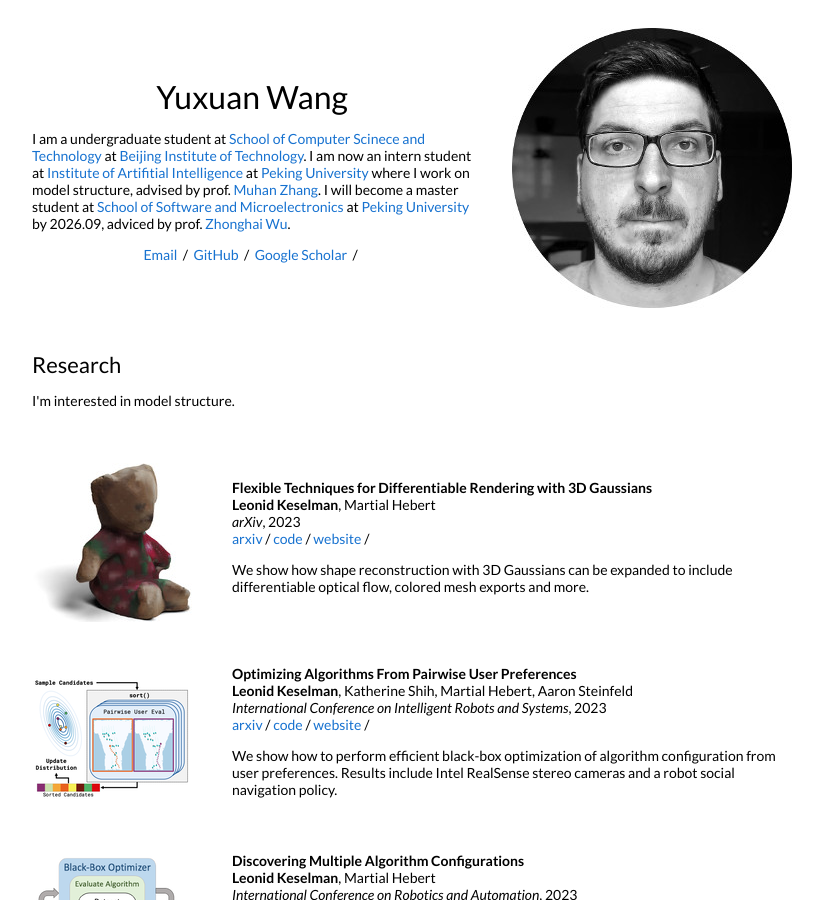
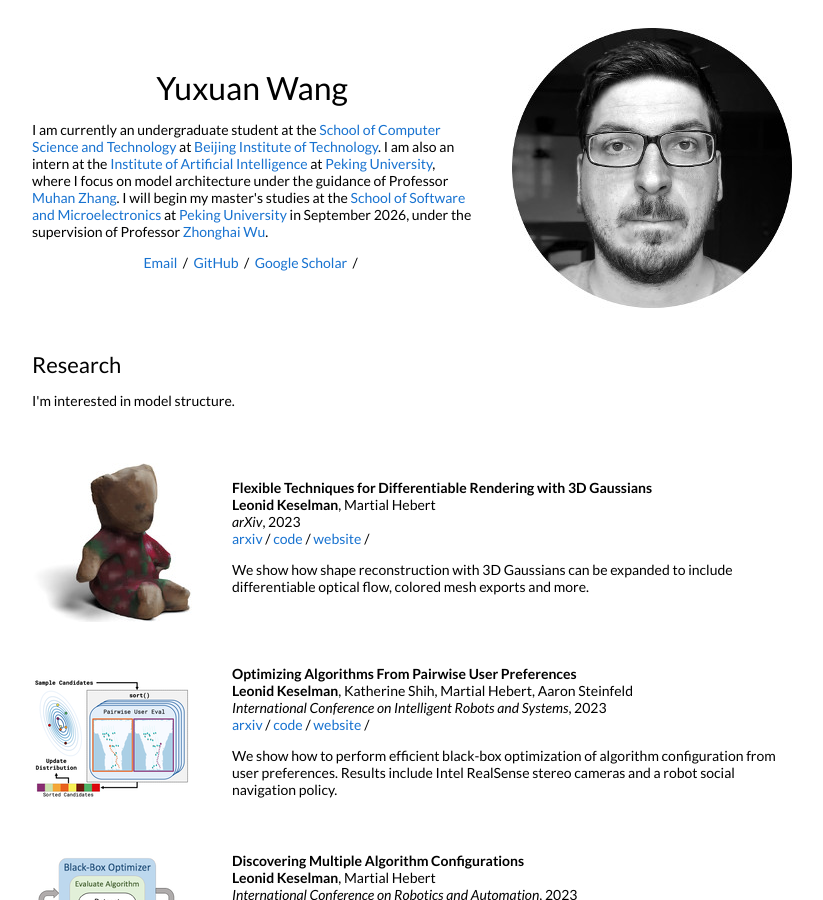
Before and after one commit to BILLYisavailable/billyisavailable.github.io, a Jekyll site: the page built from _posts/2023-08-28-3dgaussians.markdown, in a window 1280 px wide and 900 px high. Shown: the whole window, without its empty margins (228-1051 px from the left). Built offline with Jekyll 4.4.1, drawn with Linux system fonts in a browser that asks for light colours.

Commit message:
Update default.html

```diff
--- a/_layouts/default.html
+++ b/_layouts/default.html
@@ -34,7 +34,7 @@
               <h1>
                 Yuxuan Wang
               </h1>
-              <p>I am a undergraduate student at <a href="https://cs.bit.edu.cn/">School of Computer Scinece and Technology</a> at <a href="https://www.bit.edu.cn/">Beijing Institute of Technology</a>. I am now an intern student at <a href="https://www.ai.pku.edu.cn/">Institute of Artifitial Intelligence</a> at <a href="https://www.pku.edu.cn/">Peking University</a> where I work on model structure, advised by prof. <a href="https://muhanzhang.github.io/">Muhan Zhang</a>. I will become a master student at <a href="https://www.ss.pku.edu.cn/">School of Software and Microelectronics</a> at <a href="https://www.pku.edu.cn/">Peking University</a> by 2026.09, adviced by prof. <a href="https://www.ss.pku.edu.cn/teacherteam/teacherlist/1669-%E5%90%B4%E4%B8%AD%E6%B5%B7.html">Zhonghai Wu</a>.
+              <p>I am currently an undergraduate student at the <a href="https://cs.bit.edu.cn/">School of Computer Science and Technology</a> at <a href="https://www.bit.edu.cn/">Beijing Institute of Technology</a>. I am also an intern at the <a href="https://www.ai.pku.edu.cn/">Institute of Artificial Intelligence</a> at <a href="https://www.pku.edu.cn/">Peking University</a>, where I focus on model architecture under the guidance of Professor <a href="https://muhanzhang.github.io/">Muhan Zhang</a>. I will begin my master's studies at the <a href="https://www.ss.pku.edu.cn/">School of Software and Microelectronics</a> at <a href="https://www.pku.edu.cn/">Peking University</a> in September 2026, under the supervision of Professor <a href="https://www.ss.pku.edu.cn/teacherteam/teacherlist/1669-%E5%90%B4%E4%B8%AD%E6%B5%B7.html">Zhonghai Wu</a>.
               </p>
               <p style="text-align:center">
                 <a target="_blank" href="wangyuxuanbilly@gmail.com"> Email</a> &nbsp;/&nbsp;
```
